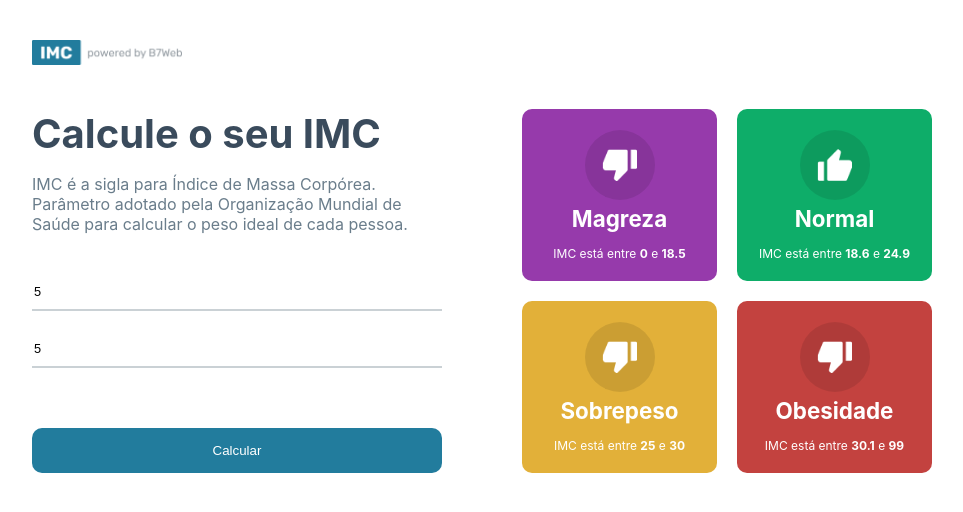
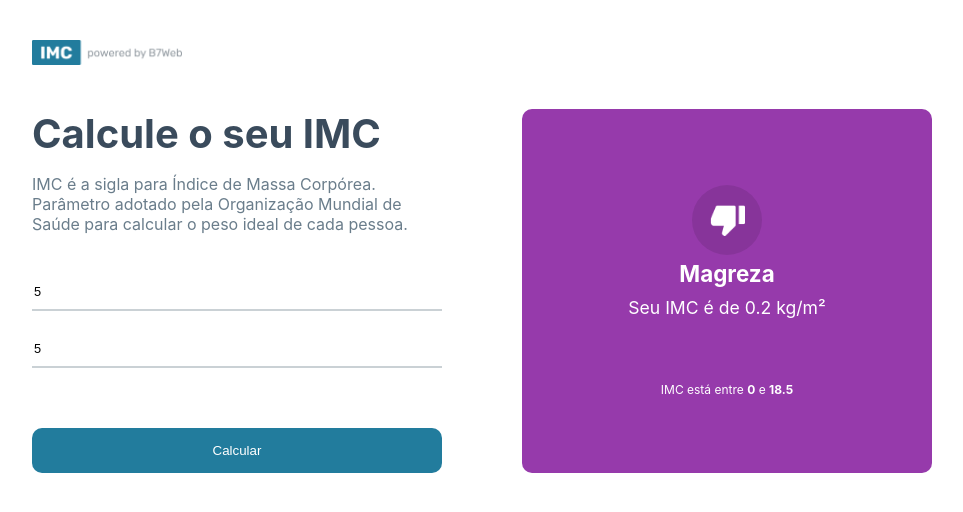
Before and after one commit to gafanhotoalexandre/react-imc, a React (Vite) app: page / in a window 1280 px wide. Both pictures are taken after typing "5", "5" into the empty fields and a click on the button "Calcular". Shown: the top 512 px of the page, without its empty margins (158-1121 px from the left). Built offline with nearby package versions, Linux system fonts and the light colour scheme.

Commit message:
fazendo o sistema funcionar e fix no calculo de IMC

```diff
--- a/src/App.module.css
+++ b/src/App.module.css
@@ -74,3 +74,8 @@ header .headerContainer {
   grid-template-columns: repeat(2, 1fr);
   gap: 20px;
 }
+
+.container .rightSide .rightIMC {
+  flex: 1;
+  display: flex;
+}
--- a/src/App.tsx
+++ b/src/App.tsx
@@ -1,6 +1,6 @@
 import { useState } from 'react';
 
-import { imcLevels, calculateIMC } from './helpers/imc';
+import { imcLevels, calculateIMC, Level } from './helpers/imc';
 import { GridItem } from './components/GridItem';
 
 import styles from './App.module.css';
@@ -9,9 +9,13 @@ import poweredImage from './assets/powered.png';
 export function App() {
   const [heightField, setHeightField] = useState<number>(0);
   const [weightField, setWeightField] = useState<number>(0);
+  const [imcToShow, setIMCToShow] = useState<Level | null>(null);
 
   function handleCalculateButton() {
     if (!(heightField && weightField)) alert('Preencha todos os campos');
+
+    // buscando dados do IMC
+    setIMCToShow(calculateIMC(heightField, weightField));
   }
 
   return (
@@ -50,6 +54,7 @@ export function App() {
         </section>
 
         <section className={styles.rightSide}>
+          { !imcToShow &&
             <div className={styles.grid}>
               { imcLevels.map((item, index) => (
                 <GridItem
@@ -58,6 +63,16 @@ export function App() {
                 />
               )) }
             </div>
+          }
+          { imcToShow &&
+            <div className={styles.rightIMC}>
+              <div className={styles.rightArrow}></div>
+
+              <GridItem
+                item={imcToShow}
+              />
+            </div>
+          }
         </section>
       </main>
     </div>
--- a/src/components/GridItem/GridItem.module.css
+++ b/src/components/GridItem/GridItem.module.css
@@ -29,3 +29,8 @@
   font-size: .75rem;
   margin-top: 14px;
 }
+
+.ownIMC {
+  font-size: 1.1rem;
+  margin: 10px 0 50px 0;
+}
--- a/src/components/GridItem/index.tsx
+++ b/src/components/GridItem/index.tsx
@@ -20,6 +20,10 @@ export function GridItem({ item }: GridItemProps) {
         { item.title }
       </div>
 
+      { item.ownIMC &&
+        <div className={styles.ownIMC}>Seu IMC é de {item.ownIMC} kg/m²</div>
+      }
+
       <div className={styles.gridInfo}>
         IMC está entre <strong>{item.imc[0]}</strong> e <strong>{item.imc[1]}</strong>
       </div>
--- a/src/helpers/imc.ts
+++ b/src/helpers/imc.ts
@@ -14,11 +14,11 @@ export const imcLevels: Level[] = [
 ];
 
 export function calculateIMC(height: number, weight: number) {
-  const imc = weight / (height ** 2);
+  const imc = Math.round((weight / (height ** 2)) * 10) / 10;
 
   for (let i in imcLevels) {
-    if (imc >= imcLevels[i].imc[0] && imc < imcLevels[i].imc[1]) {
-      imcLevels[i].ownIMC = imc;
+    if (imc >= imcLevels[i].imc[0] && imc <= imcLevels[i].imc[1]) {
+      imcLevels[i].ownIMC = Number(imc.toFixed(2));
       return imcLevels[i];
     }
   }
```
Lines whose indentation alone changed are shown as unchanged.
